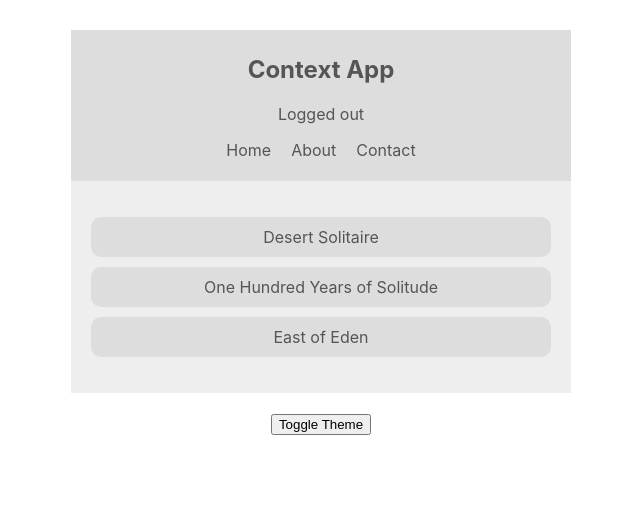
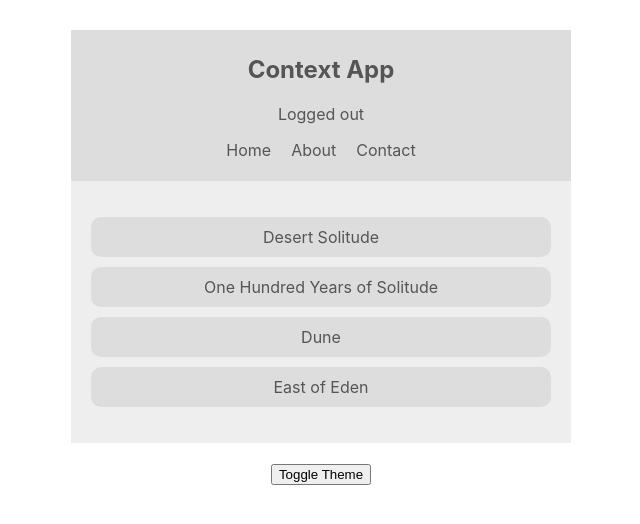
Before and after one commit to stamiesie/context-API-todo-list, a React (Create React App) app: page / in a window 1280 px wide. Shown: the top 524 px of the page, without its empty margins (319-959 px from the left). Built offline with nearby package versions, Linux system fonts and the light colour scheme.

Commit message:
add BookContext Provider functional component

```diff
--- a/src/App.js
+++ b/src/App.js
@@ -3,6 +3,7 @@ import BookList from './components/BookList';
 import NavBar from './components/NavBar';
 import ThemeToggle from './components/ThemeToggle';
 import AuthContextProvider from './contexts/AuthContext';
+import BookContextProvider from './contexts/BookContext';
 import ThemeContextProvider from './contexts/ThemeContext';
 
 function App() {
@@ -11,7 +12,9 @@ function App() {
       <ThemeContextProvider>
         <AuthContextProvider>
           <NavBar />
-          <BookList />
+          <BookContextProvider>
+            <BookList />
+          </BookContextProvider>
           <ThemeToggle />
         </AuthContextProvider>
       </ThemeContextProvider>
--- a/src/components/BookList.js
+++ b/src/components/BookList.js
@@ -1,4 +1,5 @@
 import React, { useContext } from 'react';
+import { BookContext } from '../contexts/BookContext';
 import { ThemeContext } from '../contexts/ThemeContext';
 
 // CLASS COMPONENT
@@ -25,13 +26,16 @@ import { ThemeContext } from '../contexts/ThemeContext';
 
 export default function BookList() {
     const { isLightTheme, light, dark } = useContext(ThemeContext);
+    const { books } = useContext(BookContext);
     const theme = isLightTheme ? light : dark;
     return (
         <div className='book-list' style={{ background: theme.bg, color: theme.color }}>
             <ul>
-                <li style={{ background: theme.ui} }>Desert Solitaire</li>
-                <li style={{ background: theme.ui} }>One Hundred Years of Solitude</li>
-                <li style={{ background: theme.ui} }>East of Eden</li>
+                {books.map(book => {
+                    return (
+                <li key={book.id} style={{ background: theme.ui} }>{ book.title }</li>
+                    )
+                })}
             </ul>
         </div>
     )
--- /dev/null
+++ b/src/contexts/BookContext.js
@@ -0,0 +1,19 @@
+import React, { createContext, useState }from 'react';
+
+export const BookContext = createContext();
+
+export default function BookContextProvider(props) {
+    const [books, setBooks] = useState([
+        {title: 'Desert Solitude', id: 1},
+        {title: 'One Hundred Years of Solitude', id: 2},
+        {title: 'Dune', id: 3},
+        {title: 'East of Eden', id: 4},
+    ])
+    return (
+        <div>
+            <BookContext.Provider value={{books}}>
+                {props.children}
+            </BookContext.Provider>
+        </div>
+    )
+}
```
